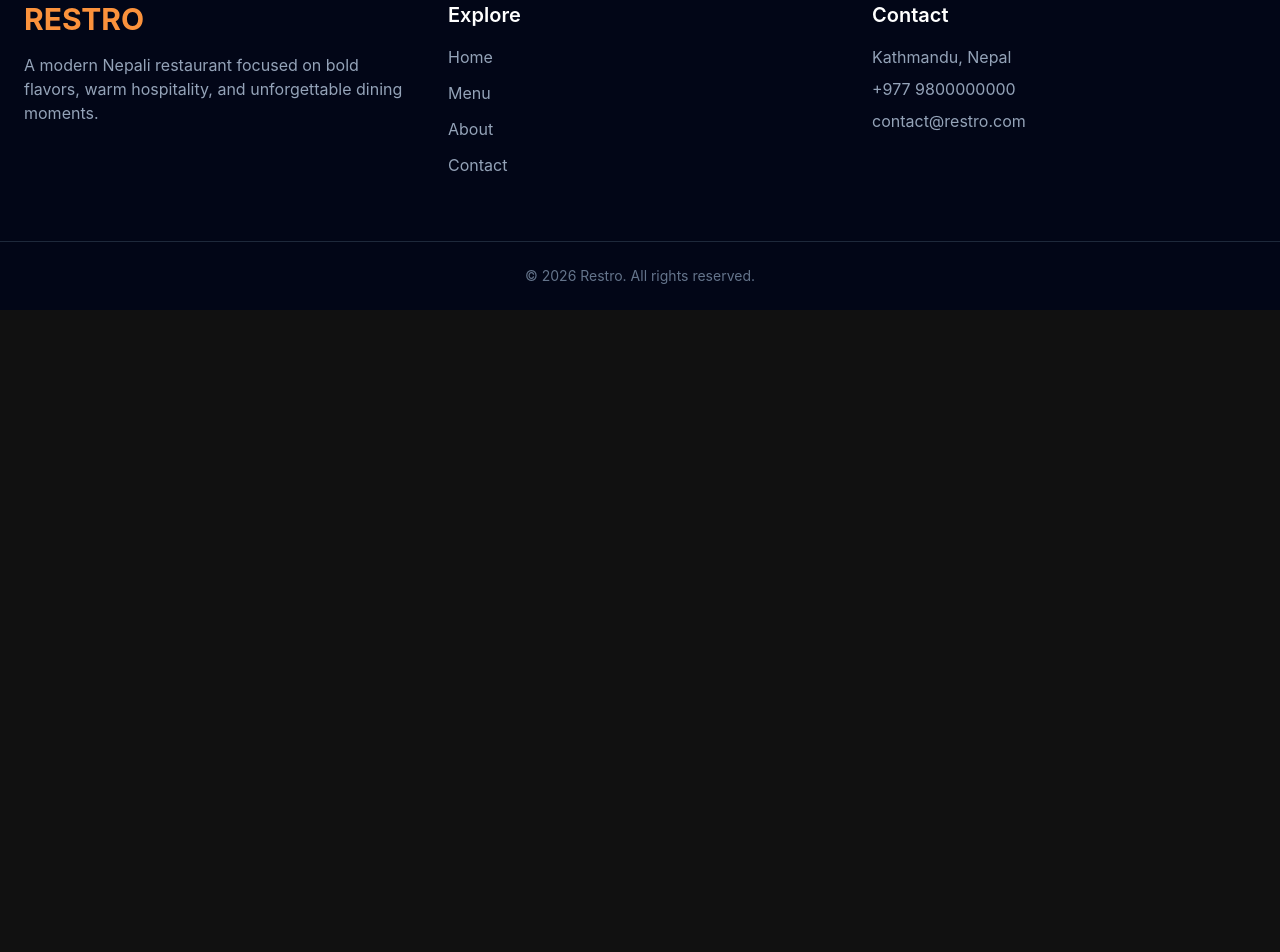
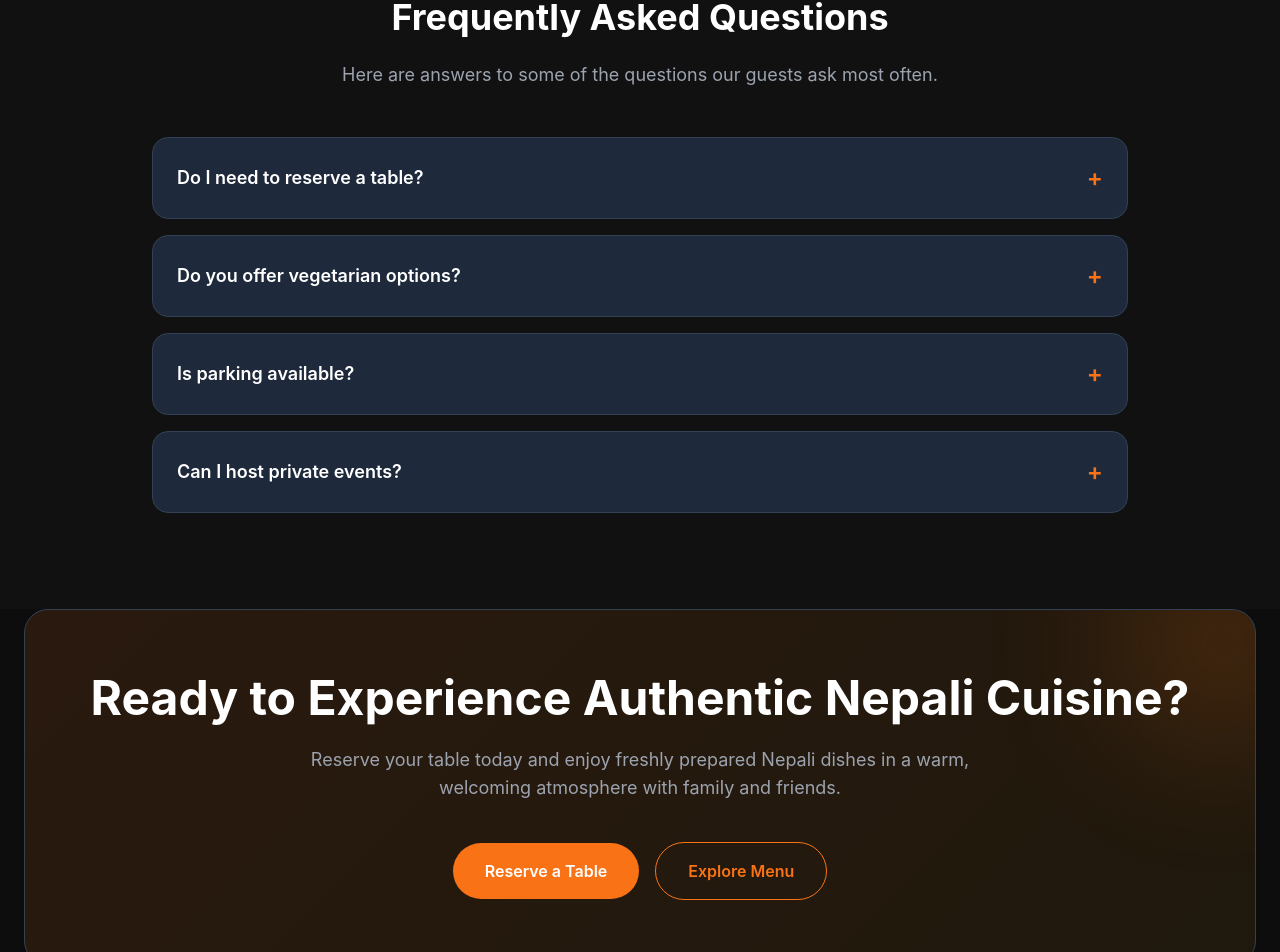
Before and after one commit to ApexWeb-tech/NepRestro, a Next.js app: page /contact in a window 1280 px wide. Shown: the part 3843-4795 px from the top of the page. Before the commit the page ends 4153 px from the top, so only its background shows below. Built offline with nearby package versions, Linux system fonts and the light colour scheme.

Commit message:
Contact us page completed

```diff
--- a/app/(public)/contact/page.tsx
+++ b/app/(public)/contact/page.tsx
@@ -1,5 +1,6 @@
 'use client';
 
+import Link from 'next/link';
 import {
   MapPin,
   Phone,
@@ -48,6 +49,29 @@ const openingHours = [
   { day: 'Sunday', hours: '9:00 AM – 10:00 PM' },
 ];
 
+const faqs = [
+  {
+    id: 1,
+    question: 'Do I need to reserve a table?',
+    answer: 'Walk-ins are always welcome, but we recommend making a reservation during weekends and holidays.',
+  },
+  {
+    id: 2,
+    question: 'Do you offer vegetarian options?',
+    answer: 'Yes! We have a wide selection of vegetarian and vegan Nepali dishes.',
+  },
+  {
+    id: 3,
+    question: 'Is parking available?',
+    answer: 'Yes, convenient parking is available near the restaurant.',
+  },
+  {
+    id: 4,
+    question: 'Can I host private events?',
+    answer: 'Absolutely! Contact us to discuss birthdays, family gatherings, and corporate events.',
+  },
+];
+
 export default function ContactPage() {
   return (
     <main className='bg-[#111111] text-white'>
@@ -70,7 +94,6 @@ export default function ContactPage() {
 
         <div className='relative z-10 mx-auto max-w-5xl px-6 text-center'>
 
-          {/* Badge */}
           <span
             className='body-font inline-flex rounded-full px-5 py-2 text-sm font-semibold'
             style={{
@@ -81,19 +104,16 @@ export default function ContactPage() {
             Contact Us
           </span>
 
-          {/* Heading */}
           <h1 className='heading-font mt-8 text-4xl font-bold text-white sm:text-5xl lg:text-6xl'>
             We'd Love to Hear From You
           </h1>
 
-          {/* Description */}
           <p className='body-font mx-auto mt-8 max-w-3xl px-2 text-base leading-8 text-gray-400 sm:text-lg'>
             Whether you have a question, want to reserve a table, or simply want to
             learn more about NepRestro, our team is always happy to help. Get in touch
             with us through the contact details below.
           </p>
 
-          {/* Breadcrumb */}
           <div className='body-font mt-10 flex items-center justify-center gap-2 text-sm text-gray-400'>
             <span>Home</span>
             <span>/</span>
@@ -178,7 +198,6 @@ export default function ContactPage() {
 
           <div className='grid gap-12 lg:grid-cols-2'>
 
-            {/* Left info */}
             <div className='flex flex-col justify-center'>
               <span
                 className='body-font inline-block w-fit rounded-full px-4 py-2 text-sm font-semibold'
@@ -200,7 +219,6 @@ export default function ContactPage() {
               </p>
             </div>
 
-            {/* Right form card */}
             <div
               className='rounded-3xl border p-8 shadow-md'
               style={{
@@ -210,47 +228,48 @@ export default function ContactPage() {
             >
               <form className='space-y-6'>
 
-                {/* Row 1: Name & Email */}
                 <div className='grid gap-6 sm:grid-cols-2'>
                   <input
                     type='text'
                     placeholder='Full Name'
+                    aria-label='Full Name'
                     className='body-font w-full rounded-xl border bg-transparent px-4 py-3 text-white outline-none transition-all duration-300 focus:border-orange-500 focus:ring-2 focus:ring-orange-500/40'
                     style={{ borderColor: 'var(--color-border)' }}
                   />
                   <input
                     type='email'
                     placeholder='Email Address'
+                    aria-label='Email Address'
                     className='body-font w-full rounded-xl border bg-transparent px-4 py-3 text-white outline-none transition-all duration-300 focus:border-orange-500 focus:ring-2 focus:ring-orange-500/40'
                     style={{ borderColor: 'var(--color-border)' }}
                   />
                 </div>
 
-                {/* Row 2: Phone & Subject */}
                 <div className='grid gap-6 sm:grid-cols-2'>
                   <input
                     type='tel'
                     placeholder='Phone Number'
+                    aria-label='Phone Number'
                     className='body-font w-full rounded-xl border bg-transparent px-4 py-3 text-white outline-none transition-all duration-300 focus:border-orange-500 focus:ring-2 focus:ring-orange-500/40'
                     style={{ borderColor: 'var(--color-border)' }}
                   />
                   <input
                     type='text'
                     placeholder='Subject'
+                    aria-label='Subject'
                     className='body-font w-full rounded-xl border bg-transparent px-4 py-3 text-white outline-none transition-all duration-300 focus:border-orange-500 focus:ring-2 focus:ring-orange-500/40'
                     style={{ borderColor: 'var(--color-border)' }}
                   />
                 </div>
 
-                {/* Message */}
                 <textarea
                   rows={6}
                   placeholder='Write your message...'
+                  aria-label='Message'
                   className='body-font w-full resize-none rounded-xl border bg-transparent px-4 py-3 text-white outline-none transition-all duration-300 focus:border-orange-500 focus:ring-2 focus:ring-orange-500/40'
                   style={{ borderColor: 'var(--color-border)' }}
                 />
 
-                {/* Submit button */}
                 <button
                   type='submit'
                   className='body-font w-full rounded-full px-8 py-4 font-semibold text-white transition-all duration-300 ease-out hover:scale-[1.02] hover:shadow-lg focus:outline-none focus:ring-2 focus:ring-orange-500 focus:ring-offset-2'
@@ -267,7 +286,7 @@ export default function ContactPage() {
         </div>
       </section>
 
-      {/* ── Step 4: Google Map Section ── */}
+      {/* ── Step 4: Google Map ── */}
       <section className='bg-[#111111] pb-24'>
         <div className='mx-auto max-w-7xl px-6'>
 
@@ -299,7 +318,6 @@ export default function ContactPage() {
               borderColor: 'var(--color-border)',
             }}
           >
-            {/* Map */}
             <iframe
               title='NepRestro Location'
               src='https://www.google.com/maps?q=Pokhara,Nepal&output=embed'
@@ -308,21 +326,16 @@ export default function ContactPage() {
               referrerPolicy='no-referrer-when-downgrade'
             />
 
-            {/* Location footer */}
             <div className='flex flex-col items-center justify-between gap-4 p-6 text-center sm:flex-row sm:text-left'>
               <div>
-                <h3 className='heading-font text-xl font-bold text-white'>
-                  NepRestro
-                </h3>
-                <p className='body-font mt-2 text-gray-400'>
-                  Lakeside, Pokhara, Nepal
-                </p>
+                <h3 className='heading-font text-xl font-bold text-white'>NepRestro</h3>
+                <p className='body-font mt-2 text-gray-400'>Lakeside, Pokhara, Nepal</p>
               </div>
               <a
                 href='https://maps.google.com/?q=Pokhara,Nepal'
                 target='_blank'
                 rel='noopener noreferrer'
-                className='body-font rounded-full px-6 py-3 font-semibold text-white transition-all duration-300 ease-out hover:scale-105 hover:shadow-lg'
+                className='body-font rounded-full px-6 py-3 font-semibold text-white transition-all duration-300 ease-out hover:scale-105 hover:shadow-lg focus:outline-none focus:ring-2 focus:ring-orange-500 focus:ring-offset-2'
                 style={{ backgroundColor: 'var(--color-primary)' }}
               >
                 Open in Google Maps
@@ -358,7 +371,6 @@ export default function ContactPage() {
             </p>
           </div>
 
-          {/* Schedule card */}
           <div
             className='rounded-3xl border p-8 shadow-md'
             style={{
@@ -393,7 +405,6 @@ export default function ContactPage() {
               );
             })}
 
-            {/* Notice */}
             <div
               className='mt-8 rounded-2xl p-5 text-center'
               style={{ backgroundColor: 'rgba(249,115,22,0.10)' }}
@@ -410,6 +421,115 @@ export default function ContactPage() {
         </div>
       </section>
 
+      {/* ── Step 6: FAQ Section ── */}
+      <section className='bg-[#111111] pb-24'>
+        <div className='mx-auto max-w-5xl px-6'>
+
+          <div className='mb-12 text-center'>
+            <span
+              className='body-font inline-block rounded-full px-4 py-2 text-sm font-semibold'
+              style={{
+                backgroundColor: 'var(--color-surface)',
+                color: 'var(--color-secondary)',
+              }}
+            >
+              FAQ
+            </span>
+
+            <h2 className='heading-font mt-6 text-3xl font-bold text-white sm:text-4xl'>
+              Frequently Asked Questions
+            </h2>
+
+            <p className='body-font mx-auto mt-6 max-w-2xl px-2 text-base leading-8 text-gray-400 sm:text-lg'>
+              Here are answers to some of the questions our guests ask most often.
+            </p>
+          </div>
+
+          <div className='space-y-4'>
+            {faqs.map((faq) => (
+              <details
+                key={faq.id}
+                className='group rounded-2xl border p-6 transition-all duration-300 ease-out'
+                style={{
+                  backgroundColor: 'var(--color-surface)',
+                  borderColor: 'var(--color-border)',
+                }}
+              >
+                <summary className='heading-font flex cursor-pointer list-none items-center justify-between text-lg font-semibold text-white'>
+                  {faq.question}
+                  <span
+                    className='text-2xl transition-transform duration-300 group-open:rotate-45'
+                    style={{ color: 'var(--color-primary)' }}
+                  >
+                    +
+                  </span>
+                </summary>
+
+                <p className='body-font mt-4 leading-7 text-gray-400'>
+                  {faq.answer}
+                </p>
+              </details>
+            ))}
+          </div>
+
+        </div>
+      </section>
+
+      {/* ── Step 7: Contact CTA ── */}
+      <section className='bg-[#0d0d0d] pb-24'>
+        <div className='mx-auto max-w-7xl px-6'>
+
+          <div
+            className='relative overflow-hidden rounded-3xl border px-8 py-16 text-center shadow-md'
+            style={{
+              background: 'linear-gradient(135deg, rgba(249,115,22,0.12), rgba(245,158,11,0.08))',
+              borderColor: 'var(--color-border)',
+            }}
+          >
+            {/* Decorative glow */}
+            <div
+              className='absolute -right-20 -top-20 h-56 w-56 rounded-full blur-3xl'
+              style={{ background: 'rgba(249,115,22,0.15)' }}
+            />
+
+            <div className='relative z-10'>
+              <h2 className='heading-font text-3xl font-bold text-white sm:text-4xl lg:text-5xl'>
+                Ready to Experience Authentic Nepali Cuisine?
+              </h2>
+
+              <p className='body-font mx-auto mt-6 max-w-3xl px-2 text-base leading-8 text-gray-400 sm:text-lg'>
+                Reserve your table today and enjoy freshly prepared Nepali dishes in a warm,
+                welcoming atmosphere with family and friends.
+              </p>
+
+              <div className='mt-10 flex flex-col items-center justify-center gap-4 sm:flex-row'>
+                <Link
+                  href='/reservations'
+                  aria-label='Reserve a table at NepRestro'
+                  className='body-font rounded-full px-8 py-4 font-semibold text-white transition-all duration-300 ease-out hover:-translate-y-1 hover:scale-105 hover:shadow-xl focus:outline-none focus:ring-2 focus:ring-orange-500 focus:ring-offset-2'
+                  style={{ backgroundColor: 'var(--color-primary)' }}
+                >
+                  Reserve a Table
+                </Link>
+
+                <Link
+                  href='/menu'
+                  aria-label='Explore our menu'
+                  className='body-font rounded-full border px-8 py-4 font-semibold transition-all duration-300 ease-out hover:-translate-y-1 hover:bg-white/5 hover:shadow-lg focus:outline-none focus:ring-2 focus:ring-orange-500 focus:ring-offset-2'
+                  style={{
+                    borderColor: 'var(--color-primary)',
+                    color: 'var(--color-primary)',
+                  }}
+                >
+                  Explore Menu
+                </Link>
+              </div>
+            </div>
+          </div>
+
+        </div>
+      </section>
+
     </main>
   );
 }
```
